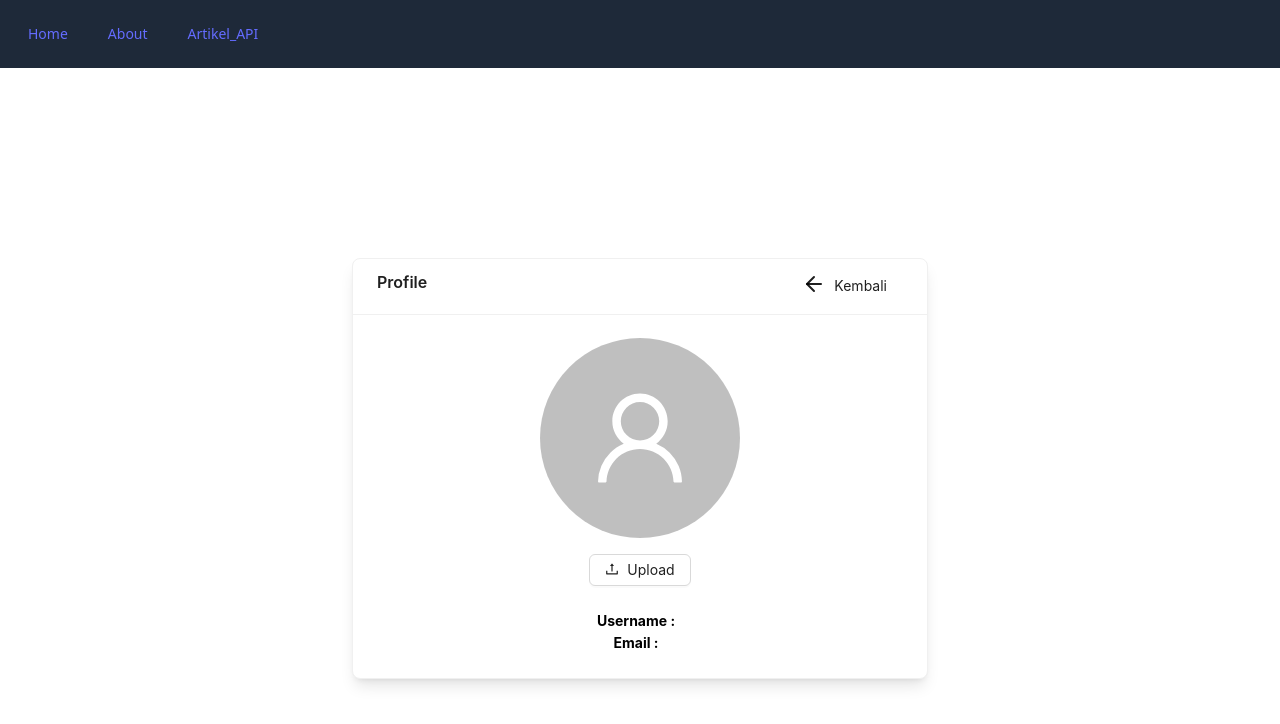
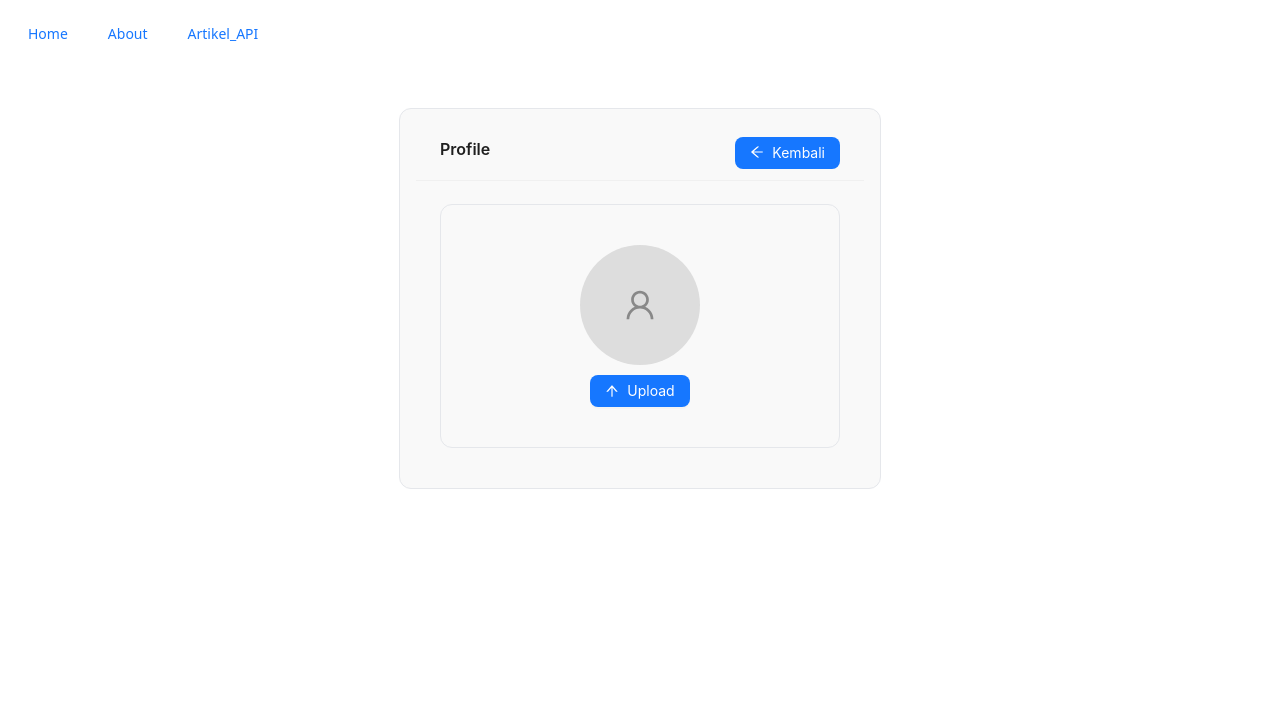
Before and after one commit to SenbiDev/react-task, a React (Vite) app: page /profile in a window 1280 px wide. Shown: the top 724 px of the page. Built offline with nearby package versions, Linux system fonts and the light colour scheme.

Commit message:
implementasi upload & theme ke artikel_api

```diff
--- a/src/components/Navbar.jsx
+++ b/src/components/Navbar.jsx
@@ -1,21 +1,22 @@
 import React, { useEffect, useState } from 'react';
-import { Avatar, Dropdown } from 'antd';
+import { Avatar, Dropdown, Switch } from 'antd';
 import { UserOutlined, LogoutOutlined, MailOutlined, CrownOutlined, EditOutlined, IdcardOutlined } from '@ant-design/icons';
 import { Link, useNavigate } from 'react-router-dom';
 import { useAuth } from '../auth/authContext';
-import { Crown } from 'lucide-react';
+import { useProfileStore } from '../store/useProfileStore';
 
 export default function Navbar() {
   const {user, logout} = useAuth();
   const navigate = useNavigate();
-  const [avatarUrl, setAvatarUrl] = useState(null);
+  const {avatarUrl, theme, setTheme} = useProfileStore();
 
   useEffect(() => {
-    const storedProfile = JSON.parse(localStorage.getItem("profile"))||{};
-    if(storedProfile.avatar){
-      setAvatarUrl(storedProfile.avatar);
-    }
-  }, []);
+    document.documentElement.setAttribute("data-theme", theme);
+  }, [theme]);
+
+  const handleThemeChange = (checked) => {
+    setTheme(checked ? "dark" : "light");
+  };
 
   const getRoleIcon = (role) => {
     switch (role) {
@@ -34,30 +35,43 @@ export default function Navbar() {
   const items = [
     {
       key: "profile",
-      label: <span className='text-black'>Profile</span>,
+      label: <span>Profile</span>,
       icon: <IdcardOutlined/>,
-      onClick: () => navigate("profile")
+      onClick: () => navigate("/profile")
     },
     {
       key: "email",
-      label: <span className="text-black">{user?.email}</span>,
+      label: <span>{user?.email}</span>,
       icon: <MailOutlined style={{ color: 'blue' }}/>,
     },
     {
       key: "role",
-      label: <span className="text-black capitalze">{user?.role}</span>,
+      label: <span className="capitalze">{user?.role}</span>,
       icon: getRoleIcon(user?.role),
     },
     ...(user?.role === "admin"
       ? [
         {
           key: "adminpage",
-          label: <span className="text-black">Tag & Kategori</span>,
+          label: <span>Tag & Kategori</span>,
           icon: <EditOutlined style={{ color: "green" }}/>,
           onClick: () => navigate("/admin")
         },
       ]
     :[]),
+    {
+      key: "theme",
+      label: (
+        <div className='flex items-center justify-between'>
+          <Switch
+            checked={theme === "dark"}
+            onChange={handleThemeChange}
+            checkedChildren={"\u{1F319}"}
+            unCheckedChildren={"\u2600"}
+          />
+        </div>
+      ),
+    },
     {
       type:"divider",
     },
@@ -92,7 +106,7 @@ export default function Navbar() {
                 icon={!avatarUrl&&<UserOutlined/>}
                 style={{ backgroundColor: 'white', color: 'black' }}
               />
-              <p className="flex items-center text-white text-sm font-medium">{user.username}</p>
+              <p className="flex items-centertext-sm font-medium">{user.username}</p>
             </div>
           </Dropdown>
         )}
--- a/src/index.css
+++ b/src/index.css
@@ -1,70 +1,161 @@
 @import "tailwindcss";
 
 :root {
+  --transition-speed: 0.3s;
+}
+
+[data-theme="light"] {
+  --bg-color: #ffffff;
+  --text-color: #1f1f1f;
+  --card-bg: #f9f9f9;
+  --border-color: #e5e7eb;
+  --primary-color: #1677ff;
+  --hover-bg: #f0f0f0;
+  --input-bg: #ffffff;
+  --input-text: #1f1f1f;
+  --placeholder-color: #888888;
+  --label-color: #1f1f1f;
+}
+
+[data-theme="dark"] {
+  --bg-color: #141414;
+  --text-color: #f5f5f5;
+  --card-bg: #1f1f1f;
+  --border-color: #3f3f3f;
+  --primary-color: #177ddc;
+  --hover-bg: #2a2a2a;
+  --input-bg: #1f1f1f;
+  --input-text: #f5f5f5;
+  --placeholder-color: #aaaaaa;
+  --label-color: #f5f5f5;
+}
+
+.label, switch-label, .dropdown-label{
+  color: var(--label-color);
+  transition: color var(--transition-speed);
+}
+
+html, body {
+  margin: 0;
+  padding: 0;
   font-family: system-ui, Avenir, Helvetica, Arial, sans-serif;
-  line-height: 1.5;
-  font-weight: 400;
+  background-color: var(--bg-color);
+  color: var(--text-color);
+  transition: background-color var(--transition-speed) ease,
+              color var(--transition-speed) ease;
+  min-height: 100vh;
+}
 
-  color-scheme: light dark;
-  color: rgba(255, 255, 255, 0.87);
-  background-color: #242424;
+.ant-layout,
+.ant-layout-content,
+.ant-layout-header,
+.ant-layout-footer,
+.ant-card,
+.ant-modal-content,
+.ant-drawer-content {
+  background-color: var(--bg-color) !important;
+  color: var(--text-color) !important;
+  transition: background-color var(--transition-speed), color var(--transition-speed);
+}
 
-  font-synthesis: none;
-  text-rendering: optimizeLegibility;
-  -webkit-font-smoothing: antialiased;
-  -moz-osx-font-smoothing: grayscale;
+.ant-card {
+  background-color: var(--card-bg) !important;
+  border-color: var(--border-color) !important;
+}
+
+.ant-input,
+.ant-select-selector,
+.ant-input-affix-wrapper,
+.ant-textarea,
+input,
+textarea,
+select {
+  background-color: var(--input-bg) !important;
+  color: var(--input-text) !important;
+  border-color: var(--border-color) !important;
+  transition: background-color var(--transition-speed), color var(--transition-speed);
+}
+
+.ant-input::placeholder,
+.ant-textarea::placeholder,
+input::placeholder,
+textarea::placeholder {
+  color: var(--placeholder-color) !important;
+  opacity: 1;
 }
 
 a {
-  font-weight: 500;
-  color: #646cff;
-  text-decoration: inherit;
+  color: var(--primary-color);
+  transition: color var(--transition-speed);
 }
 a:hover {
-  color: #535bf2;
+  color: #4096ff;
 }
 
-body {
-  margin: 0;
-  display: flex;
-  place-items: center;
-  min-width: 320px;
-  min-height: 100vh;
+button,
+.ant-btn {
+  background-color: var(--primary-color);
+  color: #fff !important;
+  border: none !important;
+  border-radius: 8px;
+  transition: background-color var(--transition-speed);
+}
+button:hover,
+.ant-btn:hover {
+  background-color: #4096ff;
 }
 
-h1 {
-  font-size: 3.2em;
-  line-height: 1.1;
+.card,
+.ant-card,
+.profile-container,
+.article-container,
+.form-container {
+  background-color: var(--card-bg);
+  color: var(--text-color);
+  border: 1px solid var(--border-color);
+  border-radius: 12px;
+  padding: 1rem;
+  transition: background-color var(--transition-speed),
+              color var(--transition-speed),
+              border-color var(--transition-speed);
 }
 
-button {
-  border-radius: 8px;
-  border: 1px solid transparent;
-  padding: 0.6em 1.2em;
-  font-size: 1em;
-  font-weight: 500;
-  font-family: inherit;
-  background-color: #1a1a1a;
-  cursor: pointer;
-  transition: border-color 0.25s;
-}
-button:hover {
-  border-color: #646cff;
-}
-button:focus,
-button:focus-visible {
-  outline: 4px auto -webkit-focus-ring-color;
+h1, h2, h3, h4, h5 {
+  color: var(--text-color);
+  transition: color var(--transition-speed);
 }
 
-@media (prefers-color-scheme: light) {
-  :root {
-    color: #213547;
-    background-color: #ffffff;
-  }
-  a:hover {
-    color: #747bff;
-  }
-  button {
-    background-color: #f9f9f9;
-  }
+.auth-btn {
+  background: linear-gradient(to right, var(--primary-color), #9254de) !important;
+  color: #fff !important;
+  border: none !important;
+  border-radius: 8px;
+  transition: opacity var(--transition-speed);
 }
+.auth-btn:hover {
+  opacity: 0.95;
+}
+
+.link-button,
+button.link-button,
+.ant-btn.link-button {
+  all: unset;
+  cursor: pointer;
+  color: var(--primary-color) !important;
+  font-weight: 600;
+  display: inline;
+  padding: 0 !important;
+  text-decoration: none;
+}
+.link-button:hover,
+button.link-button:hover,
+.ant-btn.link-button:hover {
+  text-decoration: underline;
+  opacity: 0.9;
+}
+
+nav, .container, .menu-item, .dropdown {
+  color: var(--text-color) !important;
+  background-color: var(--bg-color) !important;
+  transition: color var(--transition-speed), background-color var(--transition-speed);
+}
--- a/src/pages/CreateArtikel.jsx
+++ b/src/pages/CreateArtikel.jsx
@@ -131,7 +131,7 @@ export default function CreateArtikel () {
                             type="text"
                             icon={<ArrowLeftIcon/>}
                             onClick={() => navigate("/artikel")}
-                            className="flex items-center text-gray-600"
+                            className="flex items-center"
                         >
                             Kembali
                         </Button>
--- a/src/pages/Profile.jsx
+++ b/src/pages/Profile.jsx
@@ -1,123 +1,163 @@
-import React, {useEffect, useState} from "react";
-import { useAuth } from "../auth/authContext";
-import { Form, Input, Button, Upload, message, Avatar, Space, Card } from "antd";
-import { UserOutlined, UploadOutlined, EditOutlined } from "@ant-design/icons";
-import { ArrowLeftIcon } from "lucide-react";
-import Column from "antd/es/table/Column";
+import React from "react";
+import {
+    Card,
+    Upload,
+    Button,
+    Popconfirm,
+    message,
+} from "antd";
+import {
+    DeleteOutlined,
+    UserOutlined,
+    ArrowLeftOutlined,
+    ArrowUpOutlined
+} from "@ant-design/icons";
+import { useProfileStore } from "../store/useProfileStore";
+import { useNavigate } from "react-router-dom";
+import { EditIcon } from "lucide-react";
 
-export default function Profile () {
-    const {user} = useAuth();
-    const [avatarUrl, setAvatarUrl] = useState(null);
-    const [form] = Form.useForm();
+export default function Profile() {
+    const {
+        avatarUrl,
+        setAvatarUrl,
+        clearProfile,
+    } = useProfileStore();
+    const navigate = useNavigate();
 
-    useEffect(() => {
-        const storedProfile = JSON.parse(localStorage.getItem("profile")) || {};
-        if (storedProfile.avatar){
-            setAvatarUrl(storedProfile.avatar);
+    const beforeUpload = (file) => {
+        const isImage = file.type.startsWith("image/");
+        if (!isImage) {
+        message.error("File harus berupa gambar!");
+        return Upload.LIST_IGNORE;
         }
-    },[]);
+        return true;
+    };
 
-    const getBase = (file, callback) => {
+    const handleUpload = ({ file }) => {
         const reader = new FileReader();
-        reader.onload = () => callback(reader.result);
+        reader.onload = (e) => {
+        setAvatarUrl(e.target.result);
+
+        const profile = JSON.parse(localStorage.getItem("profile"))||{};
+        profile.avatar = e.target.result;
+        localStorage.setItem("profile", JSON.stringify(profile));
+
+        message.success("Foto profil berhasil diperbarui!");
+        };
         reader.readAsDataURL(file);
     };
 
-    const handleUpload = (file) => {
-        const reader = new FileReader();
-        reader.onload = (e) => {
-            const base64 = e.target.result;
-
-            setAvatarUrl(base64);
-
-            const storedProfile = JSON.parse(localStorage.getItem("profile"))||{};
-            localStorage.setItem(
-                "profile",
-                JSON.stringify({ ...storedProfile, avatar: url })
-            );
-        };
-        reader.readAsDataURL(file.originFileObj||file);
-        return false;
-    };
-
-    const onFinish = (values) => {
-        const profileData = { ...values, avatar: avatarUrl};
-        localStorage.setItem("profile", JSON.stringify(profileData));
-        message.success("Data berhasil disimpan")
-    };
-
-    return(
-        <div className="flex items-center justify-center min-h-screen">
-            <Card title={
+return (
+    <div className="flex justify-center mt-10">
+        <Card  title={
                     <div className="flex justify-between">
                         <span>
                             Profile
                         </span>
                         <Button
                             type="text"
-                            icon={<ArrowLeftIcon/>}
+                            icon={<ArrowLeftOutlined/>}
                             onClick={() => navigate("/artikel")}
                             className="flex items-center text-gray-600"
                         >
                             Kembali
                         </Button>
                     </div>
-            } className="w-full max-w-xl shadow-lg">
-                <Form
-                    form={form}
-                    name="profile"
-                    layout="vertical"
-                    onFinish={onFinish}
-                    style={{display: "flex", flexDirection: "column", alignItems: "center"}}
+                }>
+            <Card
+                style={{
+                width: 400,
+                textAlign: "center",
+                backgroundColor: "var(--card-bg)",
+                color: "var(--text-color)",
+                border: "1px solid var(--border-color)",
+                }}
             >
-                    <Form.Item style={{flex: Column}}>
-                        <Space direction="vertical" align="center">
-                            <Avatar
-                                size={200}
-                                src={avatarUrl||null}
-                                icon={!avatarUrl&&<UserOutlined/>}
+                <div className="flex flex-col ">
+                {avatarUrl ? (
+                    <img
+                    src={avatarUrl}
+                    alt="avatar"
+                    style={{
+                        width: 120,
+                        height: 120,
+                        borderRadius: "50%",
+                        objectFit: "cover",
+                        display: "block",
+                        margin: "0 auto",
+                    }}
                     />
+                ) : (
+                    <div
+                    style={{
+                        width: 120,
+                        height: 120,
+                        borderRadius: "50%",
+                        background: "#ddd",
+                        display: "flex",
+                        alignItems: "center",
+                        justifyContent: "center",
+                        margin: "0 auto",
+                    }}
+                    >
+                    <UserOutlined style={{ fontSize: 32, color: "#888" }} />
+                    </div>
+                )}
+
+                {avatarUrl && (
                     <Upload
                     name="avatar"
                     showUploadList={false}
-                                beforeUpload={() => false}
-                                onChange={handleUpload}
+                    customRequest={handleUpload}
+                    beforeUpload={beforeUpload}
                     >
                     <Button
-                                    style={{marginTop: 8}}
-                                    icon={<UploadOutlined/>}
+                        type="text"
+                        icon={<EditIcon style={{ fontSize: 26 }} />}
+                        style={{
+                        fontSize: "50",
+                        position: "absolute",
+                        top: 30,
+                        right: 140,
+                        textDecoration: "none",
+                        }}
+                    />
+                    </Upload>
+                )}
+                </div>
+                <div className="flex flex-col items-center">
+                    {!avatarUrl && (
+                        <Upload
+                        name="avatar"
+                        showUploadList={false}
+                        customRequest={handleUpload}
+                        beforeUpload={beforeUpload}
                         >
-                                    {avatarUrl ? "Edit" : "Upload"}
+                        <Button
+                            icon={<ArrowUpOutlined />}
+                            style={{ marginTop: 10 }}
+                        >
+                            Upload
                         </Button>
                         </Upload>
+                    )}
                     {avatarUrl && (
                     <Button
-                                    icon={<EditOutlined/>}
-                                    onClick={() => docoument.querySelector('input[type="file"]').click()}
+                    danger
+                    style={{ marginTop: 10, width: "fit-content", display: "flex"}}
+                    icon={<DeleteOutlined/>}
+                    onClick={() => {
+                        clearProfile();
+                        localStorage.removeItem("profile")
+                        message.success("Profile dihapus!");
+                    }}
                     >
-                                    Edit
+                    Hapus
                     </Button>
                     )}
-                        </Space>
-                    </Form.Item>
-                    <div className="flex gap-2">
-                        <p className="text-black font-bold">
-                            Username :
-                        </p>
-                        <p>
-                            {user?.username}
-                        </p>
                 </div>
-                    <div className="flex gap-2">
-                        <p className="text-black font-bold">
-                            Email :
-                        </p>
-                        <p>
-                            {user?.email}
-                        </p>
-                    </div>
-                </Form>
+            </Card>
         </Card>
     </div>
-    )
+    );
 }
--- /dev/null
+++ b/src/store/useProfileStore.js
@@ -0,0 +1,45 @@
+import { create } from "zustand";
+
+const safeGet = (key) => {
+    try {
+        return JSON.parse(localStorage.getItem(key));
+    } catch {
+        return null;
+    }
+};
+
+export const useProfileStore = create((set) => ({
+    user: safeGet("user") || { username: "Guest", role: "visitor" },
+    avatarUrl: localStorage.getItem("avatarUrl") || null,
+    website: localStorage.getItem("website") || "",
+
+    theme: localStorage.getItem("theme") || "light",
+
+    setTheme: (mode) => {
+        localStorage.setItem("theme", mode);
+        if (mode === "dark") document.documentElement.classList.add("dark");
+        else document.documentElement.classList.remove("dark");
+        set({ theme: mode });
+    },
+
+    setProfile: (user) => {
+        localStorage.setItem("user", JSON.stringify(user));
+        set({ user });
+    },
+
+    setAvatarUrl: (url) => {
+        if (url) localStorage.setItem("avatarUrl", url);
+        else localStorage.removeItem("avatarUrl");
+        set({ avatarUrl: url });
+    },
+
+    clearProfile: () => {
+        localStorage.clear();
+        set({
+        user: { username: "Guest", role: "visitor" },
+        avatarUrl: null,
+        website: "",
+        theme: "light",
+        });
+    },
+}));
```
Also changed, not shown: src/App.css (+12 -2 lines), src/pages/Artikel.jsx (+8 -8 lines). Lines whose indentation alone changed are shown as unchanged.
